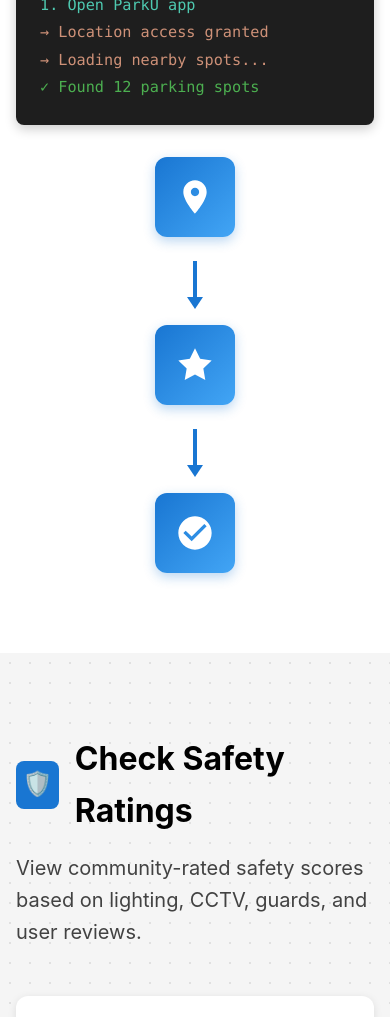
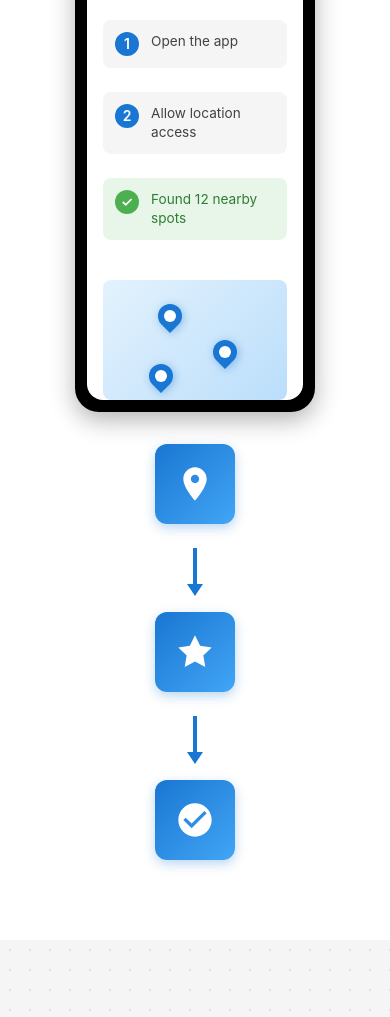
Before and after one commit to redefinered/fictional-octo-parakeet, a plain HTML site: page how-it-works.html in a window 390 px wide. Shown: the part 753-1770 px from the top of the page. Drawn offline with Linux system fonts and the light colour scheme.

Commit message:
Replace terminal blocks with phone mockups for end users

```diff
--- a/how-it-works.html
+++ b/how-it-works.html
@@ -160,61 +160,145 @@
             margin-top: 3rem;
         }
 
-        /* Terminal Block */
-        .terminal {
-            background: #1e1e1e;
-            border-radius: 8px;
-            padding: 1.5rem;
-            font-family: 'Monaco', 'Menlo', 'Ubuntu Mono', monospace;
+        /* Phone Mockup */
+        .phone-mockup {
+            background: #000;
+            border-radius: 24px;
+            padding: 12px;
+            box-shadow: 0 8px 24px rgba(0, 0, 0, 0.3);
             position: relative;
-            box-shadow: 0 4px 12px rgba(0, 0, 0, 0.2);
+            max-width: 280px;
+            margin: 0 auto;
         }
 
-        .terminal-header {
+        .phone-screen {
+            background: #FFFFFF;
+            border-radius: 16px;
+            overflow: hidden;
+            aspect-ratio: 9 / 19.5;
+            position: relative;
+        }
+
+        .phone-notch {
+            position: absolute;
+            top: 0;
+            left: 50%;
+            transform: translateX(-50%);
+            width: 120px;
+            height: 24px;
+            background: #000;
+            border-radius: 0 0 16px 16px;
+            z-index: 10;
+        }
+
+        .phone-content {
+            padding: 2rem 1.5rem;
+            height: 100%;
+            display: flex;
+            flex-direction: column;
+            gap: 1rem;
+        }
+
+        .phone-header {
             display: flex;
             justify-content: space-between;
             align-items: center;
             margin-bottom: 1rem;
-            color: #888;
-            font-size: 0.875rem;
         }
 
-        .terminal-label {
-            text-transform: uppercase;
-            letter-spacing: 1px;
+        .phone-title {
+            font-weight: 700;
+            font-size: 1.25rem;
+            color: #1976D2;
         }
 
-        .copy-button {
-            background: #333;
-            color: #fff;
-            border: none;
-            padding: 0.5rem 1rem;
-            border-radius: 4px;
-            cursor: pointer;
-            font-size: 0.875rem;
-            transition: background 0.2s;
+        .phone-step {
+            display: flex;
+            align-items: flex-start;
+            gap: 0.75rem;
+            padding: 0.75rem;
+            background: #F5F5F5;
+            border-radius: 8px;
+            margin-bottom: 0.5rem;
         }
 
-        .copy-button:hover {
-            background: #444;
+        .phone-step-number {
+            width: 24px;
+            height: 24px;
+            background: #1976D2;
+            color: #fff;
+            border-radius: 50%;
+            display: flex;
+            align-items: center;
+            justify-content: center;
+            font-weight: 600;
+            font-size: 0.875rem;
+            flex-shrink: 0;
         }
 
-        .terminal-content {
-            color: #d4d4d4;
-            font-size: 0.95rem;
-            line-height: 1.8;
+        .phone-step-text {
+            flex: 1;
+            font-size: 0.9rem;
+            color: #424242;
+            line-height: 1.4;
         }
 
-        .terminal-command {
-            color: #4EC9B0;
+        .phone-step-success {
+            background: #E8F5E9;
         }
 
-        .terminal-output {
-            color: #CE9178;
+        .phone-step-success .phone-step-number {
+            background: #4CAF50;
         }
 
-        .terminal-success {
-            color: #4CAF50;
+        .phone-step-success .phone-step-text {
+            color: #2E7D32;
+        }
+
+        .phone-map-preview {
+            background: linear-gradient(135deg, #E3F2FD 0%, #BBDEFB 100%);
+            border-radius: 8px;
+            padding: 1rem;
+            margin-top: 1rem;
+            position: relative;
+            min-height: 120px;
+        }
+
+        .phone-map-marker {
+            position: absolute;
+            width: 24px;
+            height: 24px;
+            background: #1976D2;
+            border-radius: 50% 50% 50% 0;
+            transform: rotate(-45deg);
+            box-shadow: 0 2px 8px rgba(25, 118, 210, 0.4);
+        }
+
+        .phone-map-marker::after {
+            content: '';
+            position: absolute;
+            top: 50%;
+            left: 50%;
+            transform: translate(-50%, -50%) rotate(45deg);
+            width: 12px;
+            height: 12px;
+            background: #fff;
+            border-radius: 50%;
+        }
+
+        .phone-map-marker:nth-child(1) {
+            top: 20%;
+            left: 30%;
+        }
+
+        .phone-map-marker:nth-child(2) {
+            top: 50%;
+            left: 60%;
+        }
+
+        .phone-map-marker:nth-child(3) {
+            top: 70%;
+            left: 25%;
         }
 
         /* Flat Design Diagram */
@@ -469,6 +553,18 @@
                 border-top: 12px solid #1976D2;
                 border-bottom: none;
             }
+
+            .phone-mockup {
+                max-width: 240px;
+            }
+
+            .phone-content {
+                padding: 1.5rem 1rem;
+            }
+
+            .phone-step-text {
+                font-size: 0.85rem;
+            }
         }
     </style>
 </head>
@@ -501,16 +597,31 @@
 
                 <div class="two-column">
                     <div>
-                        <div class="terminal">
-                            <div class="terminal-header">
-                                <span class="terminal-label">ParkU App</span>
-                                <button class="copy-button">Copy</button>
-                            </div>
-                            <div class="terminal-content">
-                                <span class="terminal-command">1. Open ParkU app</span><br>
-                                <span class="terminal-output">→ Location access granted</span><br>
-                                <span class="terminal-output">→ Loading nearby spots...</span><br>
-                                <span class="terminal-success">✓ Found 12 parking spots</span>
+                        <div class="phone-mockup">
+                            <div class="phone-notch"></div>
+                            <div class="phone-screen">
+                                <div class="phone-content">
+                                    <div class="phone-header">
+                                        <div class="phone-title">ParkU</div>
+                                    </div>
+                                    <div class="phone-step">
+                                        <div class="phone-step-number">1</div>
+                                        <div class="phone-step-text">Open the app</div>
+                                    </div>
+                                    <div class="phone-step">
+                                        <div class="phone-step-number">2</div>
+                                        <div class="phone-step-text">Allow location access</div>
+                                    </div>
+                                    <div class="phone-step phone-step-success">
+                                        <div class="phone-step-number">✓</div>
+                                        <div class="phone-step-text">Found 12 nearby spots</div>
+                                    </div>
+                                    <div class="phone-map-preview">
+                                        <div class="phone-map-marker"></div>
+                                        <div class="phone-map-marker"></div>
+                                        <div class="phone-map-marker"></div>
+                                    </div>
+                                </div>
                             </div>
                         </div>
                     </div>
@@ -593,6 +704,38 @@
                 <p class="section-subtitle">Book your parking spot in advance and pay securely with multiple payment options.</p>
 
                 <div class="two-column">
+                    <div>
+                        <div class="phone-mockup">
+                            <div class="phone-notch"></div>
+                            <div class="phone-screen">
+                                <div class="phone-content">
+                                    <div class="phone-header">
+                                        <div class="phone-title">Reserve Spot</div>
+                                    </div>
+                                    <div class="phone-step">
+                                        <div class="phone-step-number">1</div>
+                                        <div class="phone-step-text">Select spot & time</div>
+                                    </div>
+                                    <div class="phone-step phone-step-success">
+                                        <div class="phone-step-number">✓</div>
+                                        <div class="phone-step-text">Spot available</div>
+                                    </div>
+                                    <div class="phone-step">
+                                        <div class="phone-step-number">2</div>
+                                        <div class="phone-step-text">Choose payment method</div>
+                                    </div>
+                                    <div class="phone-step">
+                                        <div class="phone-step-number">3</div>
+                                        <div class="phone-step-text">GCash / PayPal / Card</div>
+                                    </div>
+                                    <div class="phone-step phone-step-success">
+                                        <div class="phone-step-number">✓</div>
+                                        <div class="phone-step-text">Reservation confirmed</div>
+                                    </div>
+                                </div>
+                            </div>
+                        </div>
+                    </div>
                     <div class="diagram">
                         <div class="diagram-flow">
                             <div class="diagram-item">
@@ -617,23 +760,6 @@
                                         <path d="M12 2l3.09 6.26L22 9.27l-5 4.87 1.18 6.88L12 17.77l-6.18 3.25L7 14.14 2 9.27l6.91-1.01L12 2z"/>
                                     </svg>
                                 </div>
-                            </div>
-                        </div>
-                    </div>
-                    <div>
-                        <div class="terminal">
-                            <div class="terminal-header">
-                                <span class="terminal-label">Reservation</span>
-                                <button class="copy-button">Copy</button>
-                            </div>
-                            <div class="terminal-content">
-                                <span class="terminal-command">Select spot & time</span><br>
-                                <span class="terminal-output">→ Checking availability...</span><br>
-                                <span class="terminal-success">✓ Spot available</span><br>
-                                <span class="terminal-command">Choose payment method</span><br>
-                                <span class="terminal-output">→ GCash / PayPal / Card</span><br>
-                                <span class="terminal-success">✓ Payment processed</span><br>
-                                <span class="terminal-success">✓ Reservation confirmed</span>
                             </div>
                         </div>
                     </div>
```
